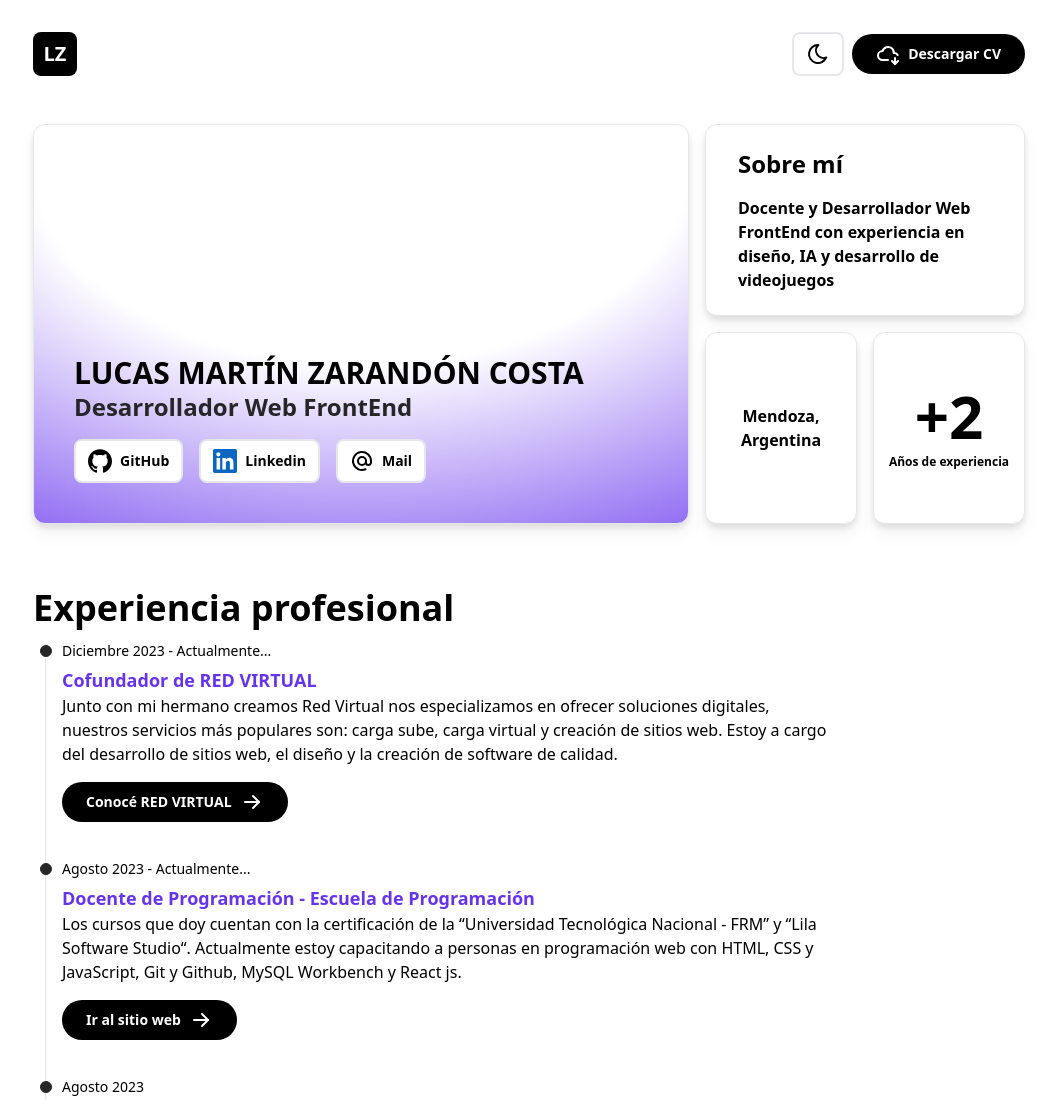
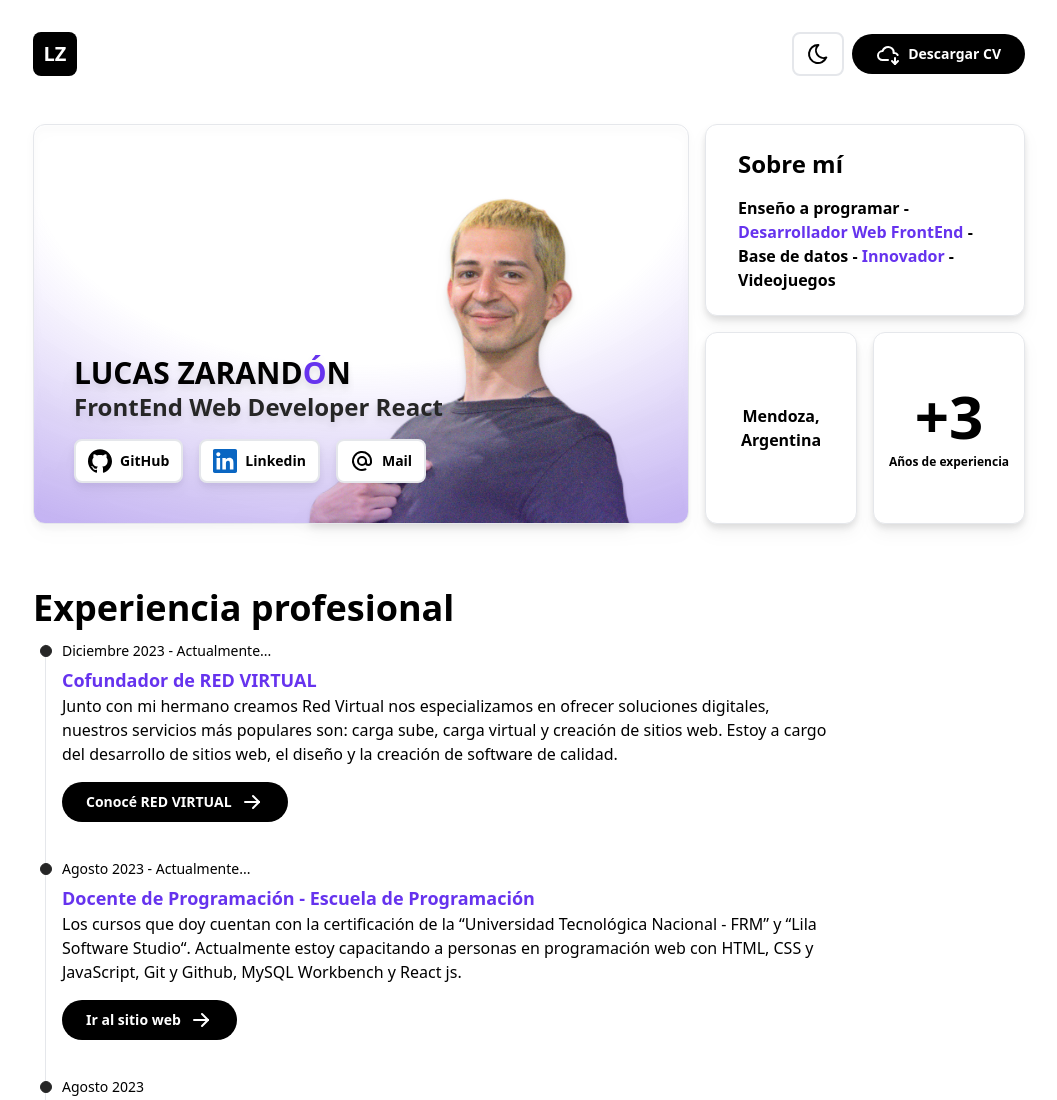
Before and after one commit to lucaszhh/my-portfolio, an Astro site: page / in a window 1280 px wide. Shown: the top 1100 px of the page, without its empty margins (111-1168 px from the left). Built offline with nearby package versions, Linux system fonts and the light colour scheme; Astro itself is replaced by a stand-in of ours.

Commit message:
refactor: Update header and hero sections
- Update the header section to include a link for downloading the CV.
- Update the hero section with a new name and job title.
- Add a background image to the hero section.
- Update the styling of the hero section.

```diff
--- a/src/components/elements/Header.astro
+++ b/src/components/elements/Header.astro
@@ -17,10 +17,13 @@ import Sun from "../icons/Sun.astro"
                 <Moon className="dark:hidden" />
                 <Sun className="dark:flex hidden" />
             </button>
-            <Button className="text-primary">
-                <Download slot="before" />
-                Descargar CV
-            </Button>
+
+            <a href="/cv-light.pdf" download="/cv-light.pdf">
+                <Button className="text-primary">
+                    <Download slot="before" />
+                    Descargar CV
+                </Button>
+            </a>
         </div>
     </nav>
 </header>
--- a/src/components/sections/Hero.astro
+++ b/src/components/sections/Hero.astro
@@ -7,10 +7,10 @@ import ButtonSecondary from "../shared/ButtonSecondary.astro"
 
 <section class="w-full grid auto-rows-[192px] grid-cols-6 gap-4 py-8">
     <section
-        class="drop-shadow-lg bg row-span-2 col-span-6 rounded-xl bg-white relative flex flex-col overflow-hidden border gap-2 justify-end p-6 dark:bg-black xl:col-span-4 lg:p-10"
+    class="drop-shadow-lg bgHero row-span-2 col-span-6 rounded-xl bg-white relative flex flex-col overflow-hidden border gap-2 justify-end p-6 dark:bg-black xl:col-span-4 lg:p-10"
     >
-        <h1 class="text-3xl font-bold">LUCAS MARTÍN ZARANDÓN COSTA</h1>
-        <h2 class="font-semibold text-2xl text-neutral-800 dark:text-yellow-200 -translate-y-2">Desarrollador Web FrontEnd</h2>
+        <h1 class="text-3xl font-bold">LUCAS ZARAND<span class="text-[#63e] dark:text-yellow-200">Ó</span>N </h1>
+        <h2 class="font-semibold text-2xl text-neutral-800 dark:text-yellow-200 -translate-y-2">FrontEnd Web Developer React</h2>
         <div class="flex gap-4">
             <a
                 href={"https://www.github.com/lucaszhh"}
@@ -50,8 +50,7 @@ import ButtonSecondary from "../shared/ButtonSecondary.astro"
         <section class="flex flex-col gap-4 justify-center h-full">
             <h2 class="text-2xl font-bold">Sobre mí</h2>
             <p class="font-semibold">
-                Docente y Desarrollador Web FrontEnd con experiencia en diseño,
-                IA y desarrollo de videojuegos
+                Enseño a programar - <span class="text-[#63e]">Desarrollador Web FrontEnd</span> - Base de datos - <a class="text-[#63e] hover:underline" href="https://mycreativetype.com/">Innovador</a> - Videojuegos
             </p>
         </section>
     </section>
@@ -65,7 +64,7 @@ import ButtonSecondary from "../shared/ButtonSecondary.astro"
     <section
         class="drop-shadow-lg row-span-1 col-span-3 rounded-xl bg-white relative flex flex-col overflow-hidden border gap-2 items-center justify-center dark:bg-black xl:col-span-1"
     >
-        <h2 class="text-6xl font-bold">+2</h2>
+        <h2 class="text-6xl font-bold">+3</h2>
         <p class="font-semibold text-xs">Años de experiencia</p>
     </section>
 </section>
--- a/src/layouts/Layout.astro
+++ b/src/layouts/Layout.astro
@@ -117,4 +117,20 @@ const { title } = Astro.props
 		background-color: rgba(114, 114, 114, 0.3);
 		background: radial-gradient(125% 125% at 50% 10%, #000 40%, #63e 100%);
 	}
+
+	.bgHero{
+		background:
+		radial-gradient(125% 125% at 50% 10%, #ffffff00 40%, rgba(101, 51, 238, 0.494) 100%),
+		url(/me.png) no-repeat bottom right;
+		background-size: contain;
+	}
+
+	.dark .bgHero{
+		background:
+		radial-gradient(125% 125% at 50% 10%, #00000000 40%, rgba(101, 51, 238, 0.494) 100%),
+		url(/me.png) no-repeat right;
+		background-size: contain;
+	}
+
+
 </style>
```
Also changed, not shown: public/me.png (added), public/me.webp (added), 3 other files.
